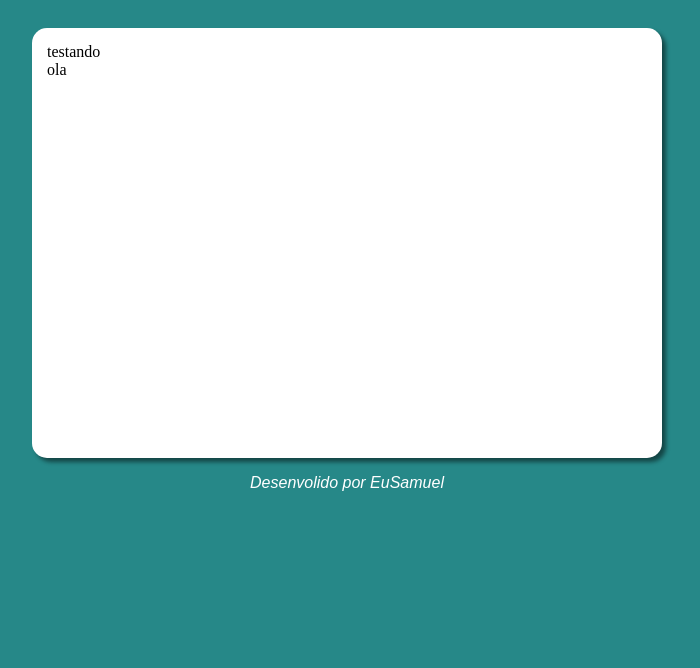
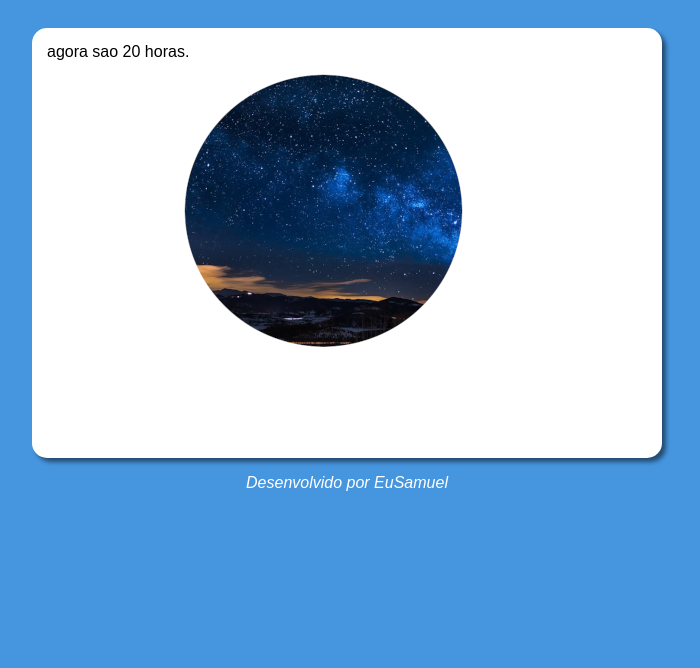
Before and after one commit to euSamuelmedeiros/javascript, a plain HTML site: page desafios/001/index.html in a window 1280 px wide. Shown: the part 132-800 px from the top of the page, without its empty margins (293-993 px from the left). Drawn offline with Linux system fonts and the light colour scheme.

Commit message:
desafio pronto

```diff
--- a/desafios/001/css/style.css
+++ b/desafios/001/css/style.css
@@ -2,6 +2,7 @@
 
 body {
     background-color: rgb(38, 136, 136);
+    font-family: Arial, Helvetica, sans-serif;
 }
 header {
     font-family: Arial, Helvetica, sans-serif;
@@ -24,4 +25,6 @@ footer > p {
     font-family: Arial, Helvetica, sans-serif;
     text-align: center;
     font-style: italic;
+
+
 }
--- a/desafios/001/index.html
+++ b/desafios/001/index.html
@@ -6,24 +6,22 @@
     <title>javascript</title>
     <link rel="stylesheet" href="css/style.css">
 </head>
-<body>
+<body onload="carregar()">
     <header>
-        <h1>Verificador de idade</h1>
+        <h1>Hora do Dia</h1>
     </header>
     <section>
-            <div>
-                 testando
+        <div id="msg">
+            Aqui vai aparecer a mensagem
         </div>
-            <div>
-                ola
-
+        <div id="foto">
+            <img id="imagem" src="imagens/tmanha.png" alt="Foto da manhã">
         </div>
     </section>
     <footer>
-            <p>Desenvolido por EuSamuel</p>
+        <p>Desenvolvido por EuSamuel</p>
     </footer>
 
     <script src="script.js"></script>
-
 </body>
 </html>
--- a/desafios/001/script.js
+++ b/desafios/001/script.js
@@ -1 +1,18 @@
-window.alert('Ola! Seja bem vindo(a) ao nosso site')
+function carregar() {
+    var msg = window.document.getElementById('msg')
+    var img = window.document.getElementById('imagem')
+    var data = new Date()
+    var hora = data.getHours()
+    msg.innerHTML = `agora sao ${hora} horas.`
+    if (hora >= 0 && hora < 12) {
+        img.src = 'imagens/tmanhaa.png'
+        document.body.style.background = '#ffcfcd'
+    } else if (hora >= 12 && hora < 18) {
+        img.src = 'imagens/ttarde.png'
+        document.body.style.background = '#df7e46'
+    } else {
+        img.src = 'imagens/tnoite.png'
+        document.body.style.background = '#4695df'
+
+    }
+}
```
Also changed, not shown: desafios/001/imagens/pexels-pixabay-261093.jpg (added), desafios/001/imagens/tmanha.png (added), desafios/001/imagens/tmanhaa.png (added), desafios/001/imagens/tnoite.png (added), desafios/001/imagens/ttarde.png (added). Lines whose indentation alone changed are shown as unchanged.
